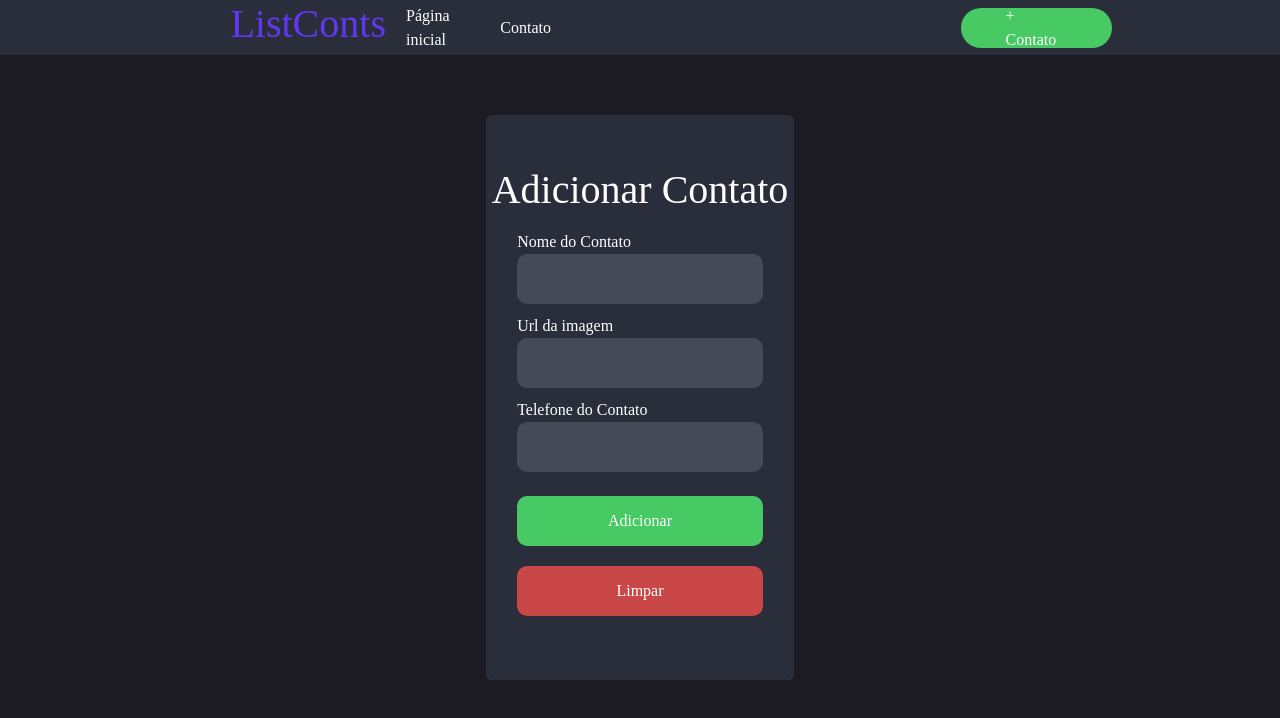
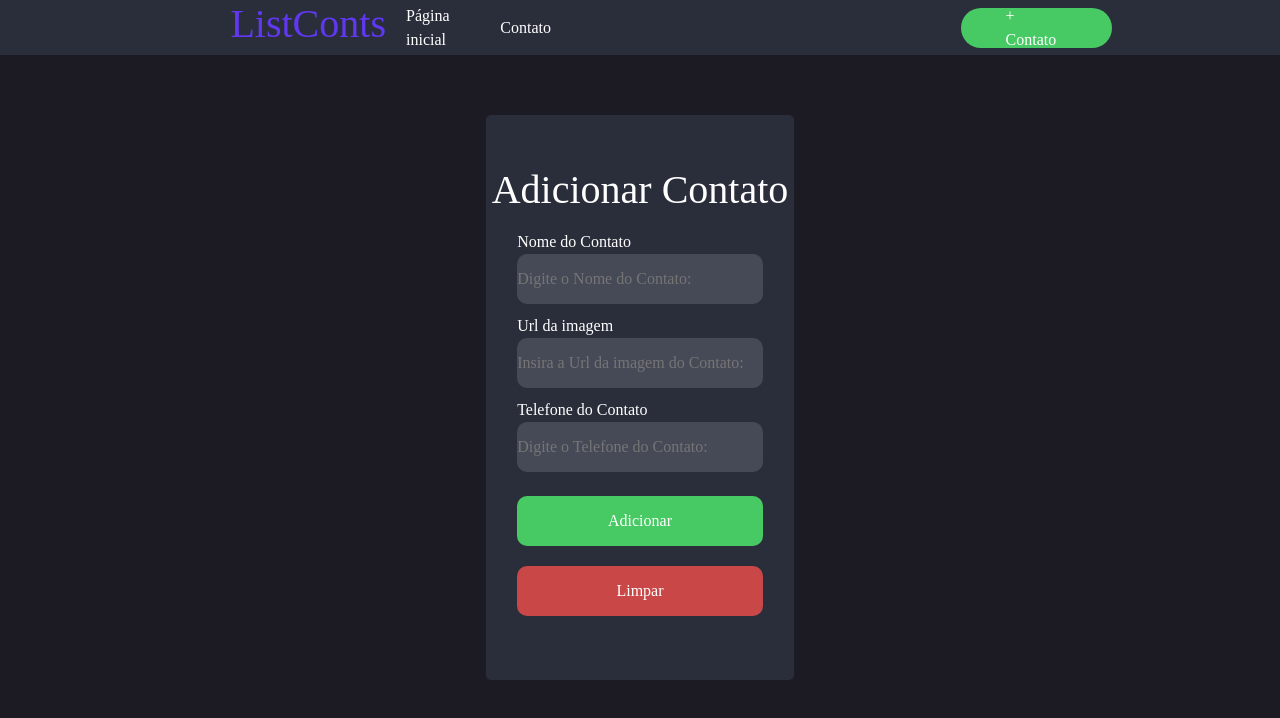
Before and after one commit to ViniHGV/ListConts_FrontEnd, a React (Vite) app: page /adicionar in a window 1280 px wide. Shown: the top 718 px of the page. Built offline with nearby package versions, Linux system fonts and the light colour scheme.

Commit message:
Trabalhando com redimensionamento da renderização de contatos

```diff
--- a/src/Pages/Adicionar/index.css
+++ b/src/Pages/Adicionar/index.css
@@ -31,6 +31,7 @@ div.containerInputs h1{
     border: none;
     border-radius: 10px;
     height: 50px;
+    color: #FFF;
 }
 
 div.containerInputs form{
--- a/src/Pages/Adicionar/index.jsx
+++ b/src/Pages/Adicionar/index.jsx
@@ -11,11 +11,11 @@ export function Adicionar() {
                     <h1>Adicionar Contato</h1>
                     <form action="" className="formAdd">
                         <label htmlFor="">Nome do Contato</label>
-                        <input type="text" className="inputAdd" />
+                        <input type="text" className="inputAdd"  placeholder="Digite o Nome do Contato:"/>
                         <label htmlFor=""className="lblInput">Url da imagem</label>
-                        <input type="text" className="inputAdd" />
+                        <input type="text" className="inputAdd" placeholder="Insira a Url da imagem do Contato:"/>
                         <label htmlFor="" className="lblInput">Telefone do Contato</label>
-                        <input type="text" className="inputAdd" />
+                        <input type="text" className="inputAdd"placeholder="Digite o Telefone do Contato:" />
                         <div className="buttonsForm">
                         <button type="submit" className="btnFormSub">Adicionar</button>
                         <button type="submit" className="btnFormCls">Limpar</button>
--- a/src/Pages/ListarContacts/index.css
+++ b/src/Pages/ListarContacts/index.css
@@ -74,3 +74,13 @@ div.conteudo h4{
     flex-direction: column;
     justify-content: center;
 }
+
+@media(max-width:1100px) {
+    .pagContatos{
+        text-align: center;
+        display: flex;
+        flex-direction: column;
+        align-items: center;
+        justify-content: center;
+    }
+}
```
